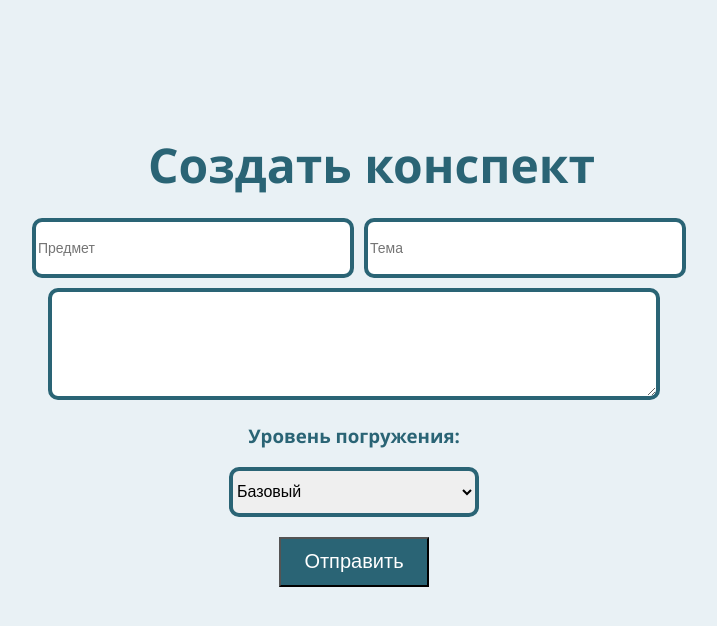
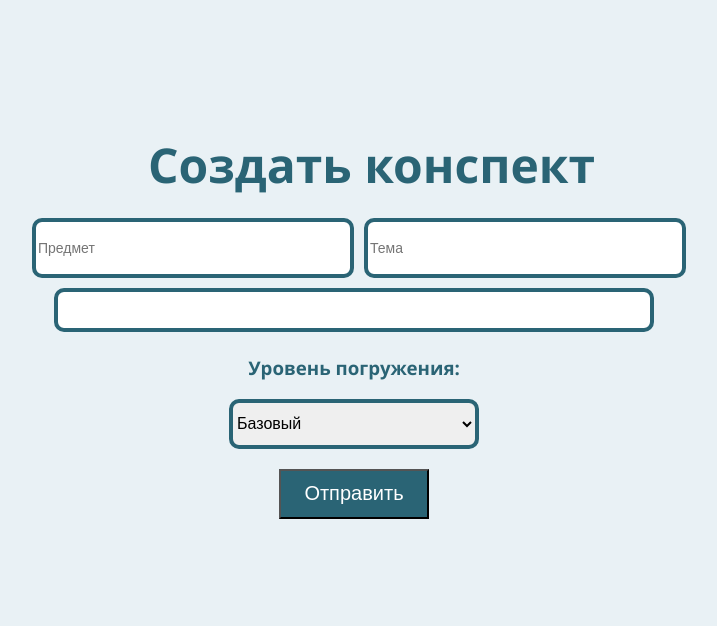
Before and after one commit to MaxSiominDev/hse_pe, a React (Create React App) app in the folder frontend/: page / in a window 1280 px wide. Shown: the top 626 px of the page, without its empty margins (286-1003 px from the left). Built offline with nearby package versions, Linux system fonts and the light colour scheme.

Commit message:
fixed textarea

```diff
--- a/frontend/src/App.css
+++ b/frontend/src/App.css
@@ -26,6 +26,9 @@ body {
   width: 100%;
   height: 100px;
   margin-top: 10px;
+  min-height: 50px;       /* Минимальная начальная высота */
+  max-height: 400px;      /* Максимальная высота */
+  transition: height 0.2s ease-out; /* Плавность анимации роста */
 }
 
 /*.App-header {
@@ -102,7 +105,7 @@ select {
   width: 100%;
   height: 50px;
   max-width: 150px;
-  border-radius: 10%;
+  border-radius: 10px;
   font-size: 20px;
   margin: 20 50px;
   margin-bottom: 150px;
--- a/frontend/src/pages/CreateConspects/CreateConspects.jsx
+++ b/frontend/src/pages/CreateConspects/CreateConspects.jsx
@@ -1,15 +1,15 @@
-import { useForm, SubmitHandler } from 'react-hook-form';
 import '../../App.css';
-import { useState } from 'react';
+import { useState, useRef, useEffect } from 'react';
 import { useNavigate } from 'react-router-dom';
+import { useForm } from 'react-hook-form';
 
 function CreateConspects() {
   const navigate = useNavigate();
-
   const {
     register,
     handleSubmit,
     formState: { errors },
+    watch
   } = useForm();
 
   const onSubmit = (data) => {
@@ -17,7 +17,23 @@ function CreateConspects() {
     navigate('/edit');
   };
 
+
   const [level, setLevel] = useState('basic');
+  const textareaRef = useRef(null);
+  const notesValue = watch('notes', '');
+
+  // Автоподстройка высоты
+  useEffect(() => {
+    if (textareaRef.current) {
+      // Сначала сбрасываем высоту
+      textareaRef.current.style.height = 'auto';
+      // Затем устанавливаем новую высоту (но не больше 200px)
+      textareaRef.current.style.height = `${Math.min(
+        textareaRef.current.scrollHeight,
+        200
+      )}px`;
+    }
+  }, [notesValue]);
 
   return (
     <div align="center" className="first">
@@ -42,11 +58,22 @@ function CreateConspects() {
           />
         </div>
         <div>
-          <textarea
+        <textarea
             {...register('notes', { required: true })}
-            style={{ fontSize: '18px' }}
+            ref={(e) => {
+              register('notes').ref(e);
+              textareaRef.current = e;
+            }}
+            style={{
+              fontSize: '18px',
+              minHeight: '40px',
+              resize: 'none', // Отключаем ручное изменение размера
+              overflowY: 'auto',
+              boxSizing: 'border-box'
+            }}
             className="note"
           />
+
           <h3 className="text2">Уровень погружения:</h3>
           <select
             value={level}
```
